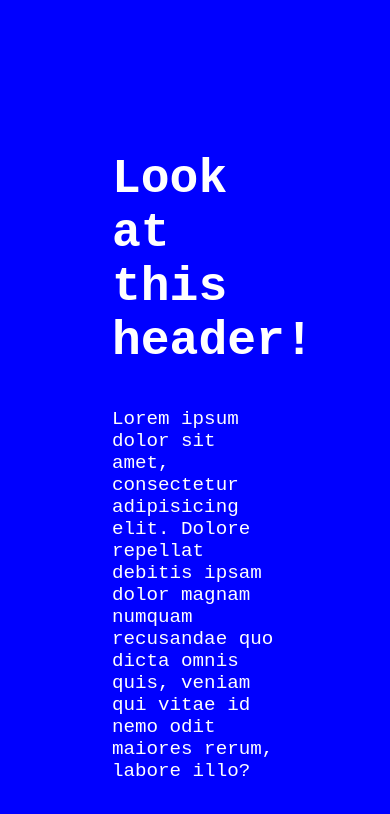
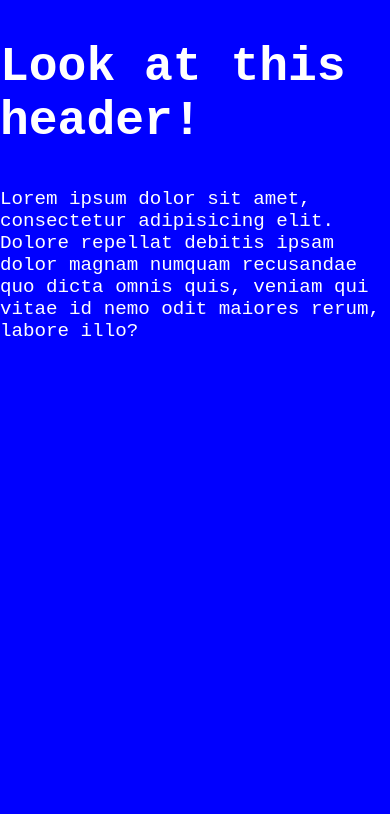
Before and after one commit to auztin410/Scroll-Test, a plain HTML site: page index.html in a window 390 px wide. Shown: the top 814 px of the page. Drawn offline with Linux system fonts and the light colour scheme.

Commit message:
test for mobile fix

```diff
--- a/style.scss
+++ b/style.scss
@@ -8,9 +8,9 @@ body {
 }
 
 section {
-    padding: 7em;
-    height: calc(100vh - 14em);
-    width: calc(100vw - 14em);
+    // padding: 7em;
+    height: calc(100vh);
+    width: calc(100vw);
     color: white;
     scroll-snap-align: start;
 
```
Also changed, not shown: style.css, 1 other file.
